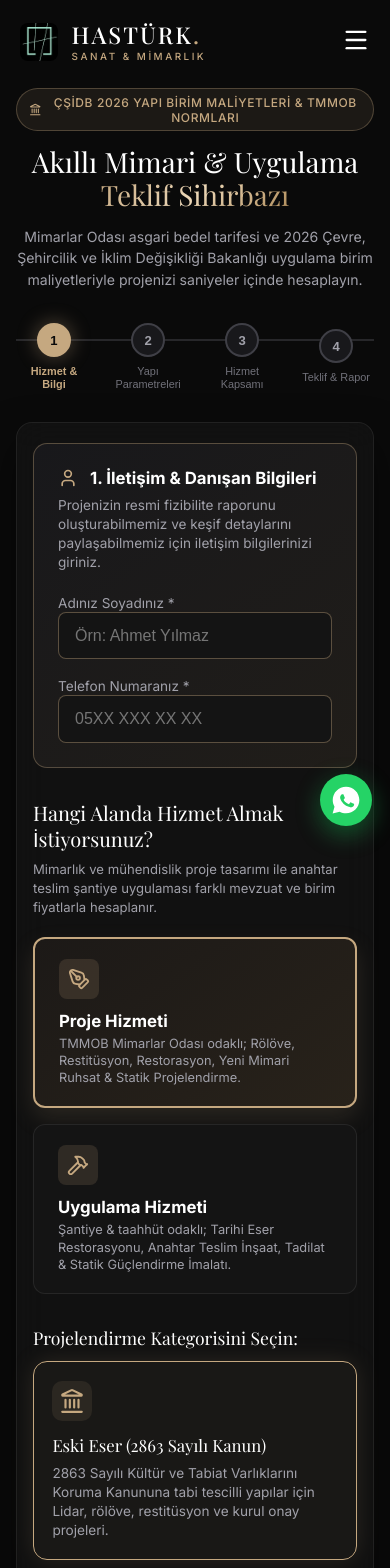
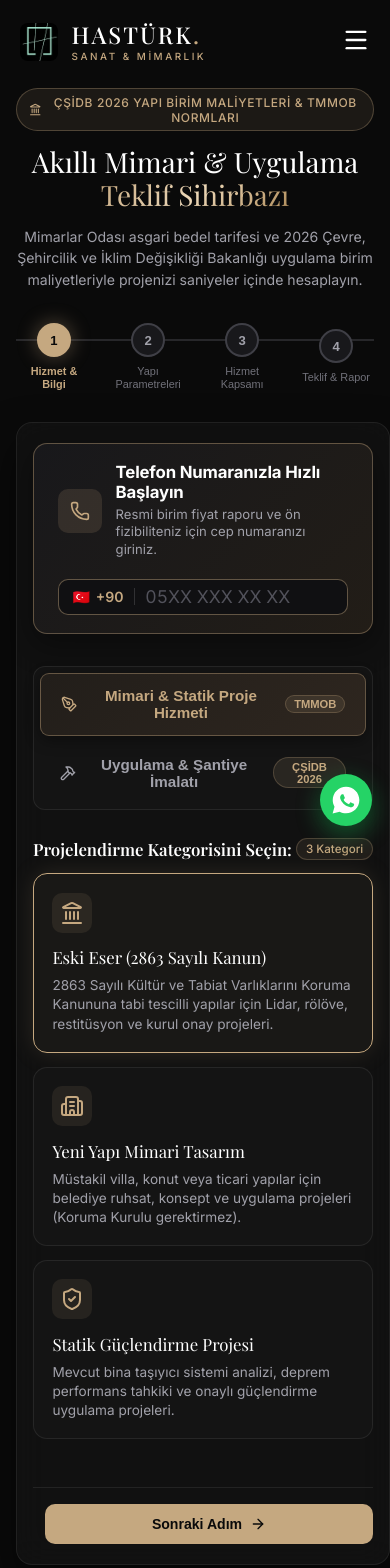
Before and after one commit to Rakincik/hast-rk-premium, a Next.js app: page /teklif-al in a window 390 px wide. Shown: the top 1568 px of the page. Built offline with nearby package versions, Linux system fonts and the light colour scheme; a web font is replaced by a local one.

Commit message:
feat(teklif): compact phone-only gate bar, input masking, and sleek segmented tab layout

```diff
--- a/src/app/teklif-al/page.tsx
+++ b/src/app/teklif-al/page.tsx
@@ -25,7 +25,6 @@
   PenTool,
   AlertCircle,
   Phone,
-  User,
   Wrench
 } from "lucide-react";
 import {
@@ -144,16 +143,36 @@
   const activePackageTiers = domain === 'execution' ? EXECUTION_PACKAGE_TIERS : PROJECT_PACKAGE_TIERS;
   const availableServices = useMemo(() => getServicesForType(projectType, domain), [projectType, domain]);
 
-  // Lead Gate Doğrulaması (Adım 1'den Adım 2'ye geçiş kuralı)
+  // Sadece telefon girişi & maskeleme: 05XX XXX XX XX (En fazla 11 rakam, harf engelli)
+  const handlePhoneChange = (e: React.ChangeEvent<HTMLInputElement>) => {
+    let raw = e.target.value.replace(/\D/g, "");
+    if (raw.startsWith("90") && raw.length > 10) {
+      raw = raw.slice(2);
+    }
+    if (raw.startsWith("5")) {
+      raw = "0" + raw;
+    }
+    raw = raw.slice(0, 11);
+
+    let masked = raw;
+    if (raw.length > 4 && raw.length <= 7) {
+      masked = `${raw.slice(0, 4)} ${raw.slice(4)}`;
+    } else if (raw.length > 7 && raw.length <= 9) {
+      masked = `${raw.slice(0, 4)} ${raw.slice(4, 7)} ${raw.slice(7)}`;
+    } else if (raw.length > 9) {
+      masked = `${raw.slice(0, 4)} ${raw.slice(4, 7)} ${raw.slice(7, 9)} ${raw.slice(9, 11)}`;
+    }
+
+    setLeadForm((prev) => ({ ...prev, phone: masked }));
+    if (leadError) setLeadError("");
+  };
+
+  // Lead Gate Doğrulaması (Adım 1'den Adım 2'ye geçiş kuralı - Sadece telefon doğrulaması)
   const handleNextStep = () => {
     if (currentStep === 1) {
-      if (!leadForm.name.trim() || leadForm.name.trim().length < 3) {
-        setLeadError("Lütfen adınızı ve soyadınızı eksiksiz giriniz.");
-        return;
-      }
       const cleanPhone = leadForm.phone.replace(/\D/g, "");
       if (cleanPhone.length < 10) {
-        setLeadError("Lütfen en az 10 haneli geçerli bir telefon numarası giriniz (Örn: 05XX XXX XX XX).");
+        setLeadError("Lütfen geçerli bir cep telefonu numarası giriniz (Örn: 05XX XXX XX XX).");
         return;
       }
       setLeadError("");
@@ -178,9 +197,10 @@
       exec_strengthening: "Statik Güçlendirme Uygulaması"
     };
 
+    const clientName = leadForm.name.trim() || "Danışan";
     const text = encodeURIComponent(
       `Merhaba Hastürk Mimarlık,\n\nWeb sitenizdeki Akıllı Teklif Sihirbazı üzerinden fizibilite oluşturdum:\n` +
-      `• Danışan: ${leadForm.name} (${leadForm.phone})\n` +
+      `• Danışan: ${clientName} (${leadForm.phone})\n` +
       `• Hizmet Alanı: ${domain === 'execution' ? 'Uygulama & Şantiye İmalatı' : 'Mimari & Mühendislik Proje Hizmeti'}\n` +
       `• Kategori: ${typeTitleMap[projectType]}\n` +
       `• Yaklaşık Alan: ${area} m²\n` +
@@ -271,93 +291,78 @@
                 animate="visible"
                 exit="exit"
               >
-                {/* 1. İletişim Bilgileri Kartı (Zorunlu Gating) */}
-                <div className={styles.leadGateCard}>
-                  <div className={styles.leadGateHeader}>
-                    <User size={20} color="var(--accent-gold)" />
-                    <span className={styles.leadGateTitle}>1. İletişim & Danışan Bilgileri</span>
-                  </div>
-                  <p className={styles.leadGateDesc}>
-                    Projenizin resmi fizibilite raporunu oluşturabilmemiz ve keşif detaylarını paylaşabilmemiz için iletişim bilgilerinizi giriniz.
-                  </p>
-
-                  <div className={styles.leadGateGrid}>
-                    <div>
-                      <label className={styles.inputLabel}>Adınız Soyadınız *</label>
-                      <input
-                        type="text"
-                        required
-                        value={leadForm.name}
-                        onChange={(e) => {
-                          setLeadForm({ ...leadForm, name: e.target.value });
-                          if (leadError) setLeadError("");
-                        }}
-                        className={styles.leadInputRequired}
-                        placeholder="Örn: Ahmet Yılmaz"
-                      />
+                {/* 1. Kompakt Telefon Gate Barı (SADECE TELEFON, Hızlı & Zarif) */}
+                <div className={styles.phoneGateBar}>
+                  <div className={styles.phoneGateLeft}>
+                    <div className={styles.phoneIconWrap}>
+                      <Phone size={20} />
                     </div>
                     <div>
-                      <label className={styles.inputLabel}>Telefon Numaranız *</label>
+                      <div className={styles.phoneGateTitle}>Telefon Numaranızla Hızlı Başlayın</div>
+                      <div className={styles.phoneGateSub}>
+                        Resmi birim fiyat raporu ve ön fizibiliteniz için cep numaranızı giriniz.
+                      </div>
+                    </div>
+                  </div>
+
+                  <div className={styles.phoneInputWrapper}>
+                    <div className={styles.countryCodeBadge}>
+                      <span>🇹🇷</span> +90
+                    </div>
                     <input
                       type="tel"
-                        required
+                      inputMode="numeric"
+                      autoComplete="tel"
+                      maxLength={14}
                       value={leadForm.phone}
-                        onChange={(e) => {
-                          setLeadForm({ ...leadForm, phone: e.target.value });
-                          if (leadError) setLeadError("");
-                        }}
-                        className={styles.leadInputRequired}
+                      onChange={handlePhoneChange}
                       placeholder="05XX XXX XX XX"
+                      className={styles.phoneGateInput}
                     />
                   </div>
                 </div>
 
                 {leadError && (
-                    <div className={styles.leadGateAlert}>
+                  <div className={styles.phoneGateAlert}>
                     <AlertCircle size={16} />
                     <span>{leadError}</span>
                   </div>
                 )}
+
+                {/* 2. Zarif Segmented Tab Kontrolü (Proje vs Uygulama) */}
+                <div className={styles.segmentedControl}>
+                  <button
+                    type="button"
+                    className={`${styles.segmentBtn} ${domain === "project" ? styles.segmentBtnActive : ""}`}
+                    onClick={() => handleDomainChange("project")}
+                  >
+                    <PenTool size={18} />
+                    <span>Mimari & Statik Proje Hizmeti</span>
+                    <span className={styles.segmentTag}>TMMOB</span>
+                  </button>
+
+                  <button
+                    type="button"
+                    className={`${styles.segmentBtn} ${domain === "execution" ? styles.segmentBtnActive : ""}`}
+                    onClick={() => handleDomainChange("execution")}
+                  >
+                    <Hammer size={18} />
+                    <span>Uygulama & Şantiye İmalatı</span>
+                    <span className={styles.segmentTag}>ÇŞİDB 2026</span>
+                  </button>
                 </div>
 
-                {/* 2. Ana Soru: Proje mi? Uygulama mı? */}
-                <div style={{ marginBottom: "1.5rem" }}>
-                  <h2 className={styles.stepTitle}>Hangi Alanda Hizmet Almak İstiyorsunuz?</h2>
-                  <p className={styles.stepDesc}>
-                    Mimarlık ve mühendislik proje tasarımı ile anahtar teslim şantiye uygulaması farklı mevzuat ve birim fiyatlarla hesaplanır.
-                  </p>
-
-                  <div className={styles.domainSwitcher}>
-                    <div
-                      className={`${styles.domainBtn} ${domain === "project" ? styles.domainBtnActive : ""}`}
-                      onClick={() => handleDomainChange("project")}
-                    >
-                      <div className={styles.domainIconBadge}><PenTool size={22} /></div>
-                      <div className={styles.domainTitle}>Proje Hizmeti</div>
-                      <div className={styles.domainSubtitle}>
-                        TMMOB Mimarlar Odası odaklı; Rölöve, Restitüsyon, Restorasyon, Yeni Mimari Ruhsat & Statik Projelendirme.
-                      </div>
+                {/* 3. Alt Kategori Seçim Başlığı & Kart Izgarası */}
+                <div className={styles.sectionHeaderCompact}>
+                  <h3 className={styles.stepTitleCompact}>
+                    {domain === "project" ? "Projelendirme Kategorisini Seçin:" : "Uygulama / Şantiye Alanını Seçin:"}
+                  </h3>
+                  <span className={styles.stepBadgeCompact}>
+                    {domain === "project" ? "3 Kategori" : "4 Kategori"}
+                  </span>
                 </div>
 
-                    <div
-                      className={`${styles.domainBtn} ${domain === "execution" ? styles.domainBtnActive : ""}`}
-                      onClick={() => handleDomainChange("execution")}
-                    >
-                      <div className={styles.domainIconBadge}><Hammer size={22} /></div>
-                      <div className={styles.domainTitle}>Uygulama Hizmeti</div>
-                      <div className={styles.domainSubtitle}>
-                        Şantiye & taahhüt odaklı; Tarihi Eser Restorasyonu, Anahtar Teslim İnşaat, Tadilat & Statik Güçlendirme İmalatı.
-                      </div>
-                    </div>
-                  </div>
-                </div>
-
-                {/* 3. Alt Kategori Seçimi */}
-                <h3 style={{ fontSize: "1.1rem", marginBottom: "0.75rem", color: "var(--text-primary)" }}>
-                  {domain === "project" ? "Projelendirme Kategorisini Seçin:" : "Uygulama / Şantiye Kategorisini Seçin:"}
-                </h3>
-
-                <div className={styles.typeGrid}>
+                <div className={domain === "execution" ? styles.typeGrid4 : styles.typeGrid}>
                   {domain === "project" ? (
                     <>
                       {/* Proje: Eski Eser (2863 Sayılı Kanuna Tabi) */}
@@ -365,7 +370,7 @@
                         className={`${styles.typeCard} ${projectType === "restoration" ? styles.typeCardSelected : ""}`}
                         onClick={() => handleTypeChange("restoration")}
                       >
-                        <div className={styles.typeIconWrapper}><Landmark size={26} /></div>
+                        <div className={styles.typeIconWrapper}><Landmark size={24} /></div>
                         <h3 className={styles.typeCardTitle}>Eski Eser (2863 Sayılı Kanun)</h3>
                         <p className={styles.typeCardDesc}>
                           2863 Sayılı Kültür ve Tabiat Varlıklarını Koruma Kanununa tabi tescilli yapılar için Lidar, rölöve, restitüsyon ve kurul onay projeleri.
@@ -377,7 +382,7 @@
                         className={`${styles.typeCard} ${projectType === "new_architecture" ? styles.typeCardSelected : ""}`}
                         onClick={() => handleTypeChange("new_architecture")}
                       >
-                        <div className={styles.typeIconWrapper}><Building2 size={26} /></div>
+                        <div className={styles.typeIconWrapper}><Building2 size={24} /></div>
                         <h3 className={styles.typeCardTitle}>Yeni Yapı Mimari Tasarım</h3>
                         <p className={styles.typeCardDesc}>
                           Müstakil villa, konut veya ticari yapılar için belediye ruhsat, konsept ve uygulama projeleri (Koruma Kurulu gerektirmez).
@@ -389,7 +394,7 @@
                         className={`${styles.typeCard} ${projectType === "strengthening" ? styles.typeCardSelected : ""}`}
                         onClick={() => handleTypeChange("strengthening")}
                       >
-                        <div className={styles.typeIconWrapper}><ShieldCheck size={26} /></div>
+                        <div className={styles.typeIconWrapper}><ShieldCheck size={24} /></div>
                         <h3 className={styles.typeCardTitle}>Statik Güçlendirme Projesi</h3>
                         <p className={styles.typeCardDesc}>
                           Mevcut bina taşıyıcı sistemi analizi, deprem performans tahkiki ve onaylı güçlendirme uygulama projeleri.
@@ -403,7 +408,7 @@
                         className={`${styles.typeCard} ${projectType === "exec_restoration" ? styles.typeCardSelected : ""}`}
                         onClick={() => handleTypeChange("exec_restoration")}
                       >
-                        <div className={styles.typeIconWrapper}><Landmark size={26} /></div>
+                        <div className={styles.typeIconWrapper}><Landmark size={24} /></div>
                         <h3 className={styles.typeCardTitle}>Tarihi Yapı Restorasyonu</h3>
                         <p className={styles.typeCardDesc}>
                           2863 sayılı kanun ve Koruma Kurulu onaylı restorasyon uygulaması, özgün konservasyon ve fenni mesuliyet.
@@ -415,7 +420,7 @@
                         className={`${styles.typeCard} ${projectType === "exec_new" ? styles.typeCardSelected : ""}`}
                         onClick={() => handleTypeChange("exec_new")}
                       >
-                        <div className={styles.typeIconWrapper}><Building2 size={26} /></div>
+                        <div className={styles.typeIconWrapper}><Building2 size={24} /></div>
                         <h3 className={styles.typeCardTitle}>Yeni Yapı İnşaat Uygulaması</h3>
                         <p className={styles.typeCardDesc}>
                           Arsanız üzerine anahtar teslim kaba ve ince yapı inşaat taahhüdü, şantiye şefliği ve yapı kullanım (İskan) teslimi.
@@ -427,7 +432,7 @@
                         className={`${styles.typeCard} ${projectType === "exec_renovation" ? styles.typeCardSelected : ""}`}
                         onClick={() => handleTypeChange("exec_renovation")}
                       >
-                        <div className={styles.typeIconWrapper}><Wrench size={26} /></div>
+                        <div className={styles.typeIconWrapper}><Wrench size={24} /></div>
                         <h3 className={styles.typeCardTitle}>Tadilat & Tamirat Uygulaması</h3>
                         <p className={styles.typeCardDesc}>
                           Mevcut yapıda iç mekan yenileme, tesisat sıfırlama, çatı onarımı, ıslak hacimler ve lüks ince işçilik.
@@ -439,7 +444,7 @@
                         className={`${styles.typeCard} ${projectType === "exec_strengthening" ? styles.typeCardSelected : ""}`}
                         onClick={() => handleTypeChange("exec_strengthening")}
                       >
-                        <div className={styles.typeIconWrapper}><ShieldCheck size={26} /></div>
+                        <div className={styles.typeIconWrapper}><ShieldCheck size={24} /></div>
                         <h3 className={styles.typeCardTitle}>Statik Güçlendirme İmalatı</h3>
                         <p className={styles.typeCardDesc}>
                           Karbon lif (CFRP), çelik mantolama, temel takviyesi ve epoksi enjeksiyon şantiye imalatları.
@@ -889,29 +894,32 @@
                       <CheckCircle2 size={24} style={{ marginBottom: "0.5rem" }} />
                       <p><strong>Talebiniz başarıyla alındı!</strong></p>
                       <p style={{ fontSize: "0.85rem", marginTop: "0.25rem" }}>
-                        Sayın <strong>{leadForm.name}</strong>, teknik ekibimiz <strong>{leadForm.phone}</strong> numarası üzerinden en geç 24 saat içinde sizinle iletişime geçecektir.
+                        Sayın <strong>{leadForm.name.trim() || "Danışanımız"}</strong>, teknik ekibimiz <strong>{leadForm.phone}</strong> numarası üzerinden en geç 24 saat içinde sizinle iletişime geçecektir.
                       </p>
                     </div>
                   ) : (
                     <form onSubmit={handleSubmitLead} className={styles.leadFormGrid}>
                       <div className={styles.inputGroup}>
-                        <label className={styles.inputLabel}>Adınız Soyadınız</label>
+                        <label className={styles.inputLabel}>Adınız Soyadınız (İsteğe bağlı)</label>
                         <input
                           type="text"
-                          required
                           value={leadForm.name}
                           onChange={(e) => setLeadForm({ ...leadForm, name: e.target.value })}
                           className={styles.textInput}
+                          placeholder="Örn: Ahmet Yılmaz"
                         />
                       </div>
                       <div className={styles.inputGroup}>
-                        <label className={styles.inputLabel}>Telefon Numaranız</label>
+                        <label className={styles.inputLabel}>Telefon Numaranız *</label>
                         <input
                           type="tel"
                           required
+                          inputMode="numeric"
+                          maxLength={14}
                           value={leadForm.phone}
-                          onChange={(e) => setLeadForm({ ...leadForm, phone: e.target.value })}
+                          onChange={handlePhoneChange}
                           className={styles.textInput}
+                          placeholder="05XX XXX XX XX"
                         />
                       </div>
                       <div className={styles.inputGroup} style={{ gridColumn: "1 / -1" }}>
--- a/src/app/teklif-al/teklif.module.css
+++ b/src/app/teklif-al/teklif.module.css
@@ -1,6 +1,6 @@
 .container {
   min-height: 100vh;
-  padding: 8rem 2rem 5rem 2rem;
+  padding: 7rem 2rem 4rem 2rem;
   max-width: 1400px;
   margin: 0 auto;
   position: relative;
@@ -10,7 +10,7 @@
 .header {
   text-align: center;
   max-width: 800px;
-  margin: 0 auto 3.5rem auto;
+  margin: 0 auto 2.25rem auto;
 }
 
 .badge {
@@ -26,13 +26,13 @@
   font-weight: 500;
   letter-spacing: 0.05em;
   text-transform: uppercase;
-  margin-bottom: 1.25rem;
+  margin-bottom: 1rem;
 }
 
 .title {
-  font-size: clamp(2.2rem, 4vw, 3.5rem);
+  font-size: clamp(2rem, 3.5vw, 3.2rem);
   line-height: 1.15;
-  margin-bottom: 1.25rem;
+  margin-bottom: 1rem;
   color: var(--text-primary);
 }
 
@@ -45,8 +45,8 @@
 
 .subtitle {
   color: var(--text-secondary);
-  font-size: 1.1rem;
-  line-height: 1.6;
+  font-size: 1.05rem;
+  line-height: 1.55;
 }
 
 /* Wizard Stepper Progress Bar */
@@ -56,7 +56,7 @@
   align-items: center;
   position: relative;
   max-width: 750px;
-  margin: 0 auto 4rem auto;
+  margin: 0 auto 2.5rem auto;
 }
 
 .stepperProgressLine {
@@ -1632,140 +1632,210 @@
   }
 }
 
-/* Step 1 Lead Gating */
-.leadGateCard {
-  background: linear-gradient(145deg, #18181b 0%, #201d19 100%);
-  border: 1px solid rgba(197, 168, 128, 0.35);
+/* Clean Phone Gate Bar */
+.phoneGateBar {
+  background: linear-gradient(135deg, #18181b 0%, #221d17 100%);
+  border: 1px solid rgba(197, 168, 128, 0.4);
   border-radius: 14px;
-  padding: 1.5rem;
+  padding: 1.15rem 1.5rem;
   margin-bottom: 2rem;
-}
-
-.leadGateHeader {
-  display: flex;
-  align-items: center;
-  gap: 0.75rem;
-  margin-bottom: 0.5rem;
-}
-
-.leadGateTitle {
+  display: flex;
+  align-items: center;
+  justify-content: space-between;
+  flex-wrap: wrap;
+  gap: 1.25rem;
+  box-shadow: 0 10px 30px rgba(0, 0, 0, 0.4);
+}
+
+.phoneGateLeft {
+  display: flex;
+  align-items: center;
+  gap: 0.85rem;
+  flex: 1;
+  min-width: 260px;
+}
+
+.phoneIconWrap {
+  width: 44px;
+  height: 44px;
+  border-radius: 10px;
+  background: rgba(197, 168, 128, 0.15);
+  color: var(--accent-gold);
+  display: flex;
+  align-items: center;
+  justify-content: center;
+  flex-shrink: 0;
+}
+
+.phoneGateTitle {
   font-size: 1.05rem;
   font-weight: 700;
-  color: var(--text-primary);
-}
-
-.leadGateDesc {
-  font-size: 0.85rem;
-  color: var(--text-secondary);
-  margin-bottom: 1.25rem;
-  line-height: 1.4;
-}
-
-.leadGateGrid {
-  display: grid;
-  grid-template-columns: 1fr 1fr;
-  gap: 1rem;
-}
-
-@media (max-width: 640px) {
-  .leadGateGrid {
-    grid-template-columns: 1fr;
-  }
-}
-
-.leadInputRequired {
-  border: 1px solid rgba(197, 168, 128, 0.4);
-  background: #141414;
   color: #fff;
+  letter-spacing: -0.01em;
+}
+
+.phoneGateSub {
+  font-size: 0.82rem;
+  color: #a1a1aa;
+  margin-top: 0.2rem;
+  line-height: 1.35;
+}
+
+.phoneInputWrapper {
+  display: flex;
+  align-items: center;
+  background: #101012;
+  border: 1.5px solid rgba(197, 168, 128, 0.45);
+  border-radius: 10px;
+  padding: 0.4rem 0.6rem 0.4rem 0.85rem;
+  gap: 0.65rem;
+  transition: all 0.25s ease;
+  min-width: 290px;
+}
+
+.phoneInputWrapper:focus-within {
+  border-color: var(--accent-gold);
+  box-shadow: 0 0 16px rgba(197, 168, 128, 0.35);
+}
+
+.countryCodeBadge {
+  font-size: 0.88rem;
+  font-weight: 600;
+  color: var(--accent-gold);
+  display: flex;
+  align-items: center;
+  gap: 0.35rem;
+  padding-right: 0.65rem;
+  border-right: 1px solid rgba(255, 255, 255, 0.14);
+  white-space: nowrap;
+}
+
+.phoneGateInput {
+  background: transparent;
+  border: none;
+  color: #fff;
+  font-size: 1.1rem;
+  font-weight: 600;
+  letter-spacing: 0.06em;
+  outline: none;
+  width: 100%;
+  font-family: var(--font-sans), monospace;
+  font-variant-numeric: tabular-nums;
+}
+
+.phoneGateInput::placeholder {
+  color: #52525b;
+  font-weight: 400;
+  letter-spacing: normal;
+}
+
+.phoneGateAlert {
+  width: 100%;
+  font-size: 0.82rem;
+  color: #f87171;
+  display: flex;
+  align-items: center;
+  gap: 0.4rem;
+  background: rgba(239, 68, 68, 0.12);
+  padding: 0.6rem 0.9rem;
   border-radius: 8px;
-  padding: 0.85rem 1rem;
-  font-size: 16px;
-  width: 100%;
-  outline: none;
-  transition: all 0.2s ease;
-  box-sizing: border-box;
-}
-
-.leadInputRequired:focus {
-  border-color: var(--accent-gold);
-  box-shadow: 0 0 10px rgba(197, 168, 128, 0.25);
-}
-
-.leadGateAlert {
-  font-size: 0.8rem;
-  color: #f87171;
-  margin-top: 0.75rem;
-  display: flex;
-  align-items: center;
-  gap: 0.4rem;
-  background: rgba(239, 68, 68, 0.1);
-  padding: 0.5rem 0.85rem;
-  border-radius: 6px;
-  border: 1px solid rgba(239, 68, 68, 0.25);
-}
-
-/* Domain Switcher (Proje vs Uygulama) */
-.domainSwitcher {
-  display: grid;
-  grid-template-columns: 1fr 1fr;
-  gap: 1rem;
-  margin-bottom: 2rem;
-}
-
-@media (max-width: 640px) {
-  .domainSwitcher {
-    grid-template-columns: 1fr;
-  }
-}
-
-.domainBtn {
-  display: flex;
-  flex-direction: column;
-  align-items: flex-start;
-  padding: 1.25rem 1.5rem;
+  border: 1px solid rgba(239, 68, 68, 0.3);
+  margin-top: -1rem;
+  margin-bottom: 1.5rem;
+}
+
+/* Executive Segmented Tab Switcher (Proje vs Uygulama) */
+.segmentedControl {
+  display: flex;
   background: #141414;
   border: 1px solid rgba(255, 255, 255, 0.08);
   border-radius: 12px;
+  padding: 0.35rem;
+  gap: 0.4rem;
+  margin-bottom: 1.75rem;
+}
+
+@media (max-width: 640px) {
+  .segmentedControl {
+    flex-direction: column;
+  }
+}
+
+.segmentBtn {
+  flex: 1;
+  display: flex;
+  align-items: center;
+  justify-content: center;
+  gap: 0.65rem;
+  padding: 0.85rem 1.25rem;
+  border-radius: 9px;
+  background: transparent;
+  border: none;
+  color: var(--text-secondary);
   cursor: pointer;
-  text-align: left;
-  transition: all 0.25s ease;
-  position: relative;
-}
-
-.domainBtn:hover {
-  border-color: rgba(197, 168, 128, 0.4);
-  transform: translateY(-2px);
-}
-
-.domainBtnActive {
-  background: linear-gradient(145deg, #1c1917 0%, #28221a 100%);
-  border: 2px solid var(--accent-gold);
-  box-shadow: 0 10px 25px rgba(197, 168, 128, 0.15);
-}
-
-.domainIconBadge {
-  display: inline-flex;
-  align-items: center;
-  justify-content: center;
-  width: 40px;
-  height: 40px;
-  border-radius: 8px;
-  background: rgba(197, 168, 128, 0.15);
-  color: var(--accent-gold);
-  margin-bottom: 0.75rem;
-}
-
-.domainTitle {
+  font-size: 0.95rem;
+  font-weight: 600;
+  transition: all 0.25s cubic-bezier(0.16, 1, 0.3, 1);
+}
+
+.segmentBtn:hover {
+  color: #fff;
+  background: rgba(255, 255, 255, 0.04);
+}
+
+.segmentBtnActive {
+  background: linear-gradient(135deg, #221e1a 0%, #2e261f 100%);
+  color: var(--accent-gold);
+  border: 1px solid rgba(197, 168, 128, 0.4);
+  box-shadow: 0 4px 15px rgba(0, 0, 0, 0.4);
+}
+
+.segmentTag {
+  font-size: 0.7rem;
+  padding: 0.15rem 0.5rem;
+  border-radius: 999px;
+  background: rgba(197, 168, 128, 0.12);
+  color: var(--accent-gold);
+  border: 1px solid rgba(197, 168, 128, 0.25);
+}
+
+.sectionHeaderCompact {
+  display: flex;
+  align-items: center;
+  justify-content: space-between;
+  margin-top: 0.5rem;
+  margin-bottom: 0.85rem;
+}
+
+.stepTitleCompact {
   font-size: 1.05rem;
-  font-weight: 700;
+  font-weight: 600;
   color: var(--text-primary);
-  margin-bottom: 0.25rem;
-}
-
-.domainSubtitle {
-  font-size: 0.8rem;
-  color: var(--text-secondary);
-  line-height: 1.35;
+  margin: 0;
+}
+
+.stepBadgeCompact {
+  font-size: 0.725rem;
+  padding: 0.18rem 0.55rem;
+  border-radius: 999px;
+  background: rgba(197, 168, 128, 0.1);
+  color: var(--accent-gold);
+  border: 1px solid rgba(197, 168, 128, 0.25);
+  font-weight: 500;
+}
+
+/* Responsive Grid for 4 Execution Cards */
+.typeGrid4 {
+  display: grid;
+  grid-template-columns: repeat(2, 1fr);
+  gap: 1.25rem;
+  margin-top: 1rem;
+}
+
+@media (max-width: 768px) {
+  .typeGrid4 {
+    grid-template-columns: 1fr;
+  }
 }
 
 /* Arsa Durumu Seçimi (Uygulama -> Yeni Yapı) */
```
Lines whose indentation alone changed are shown as unchanged.
